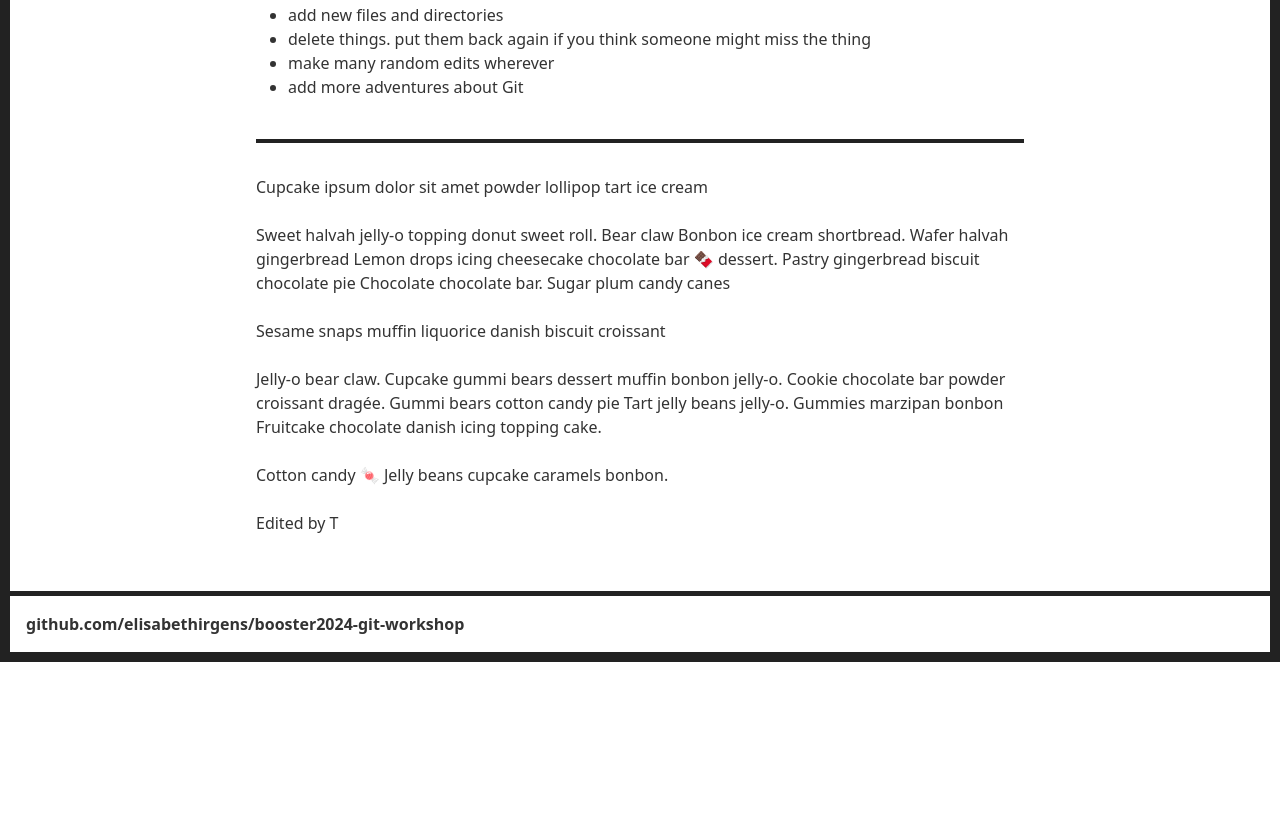
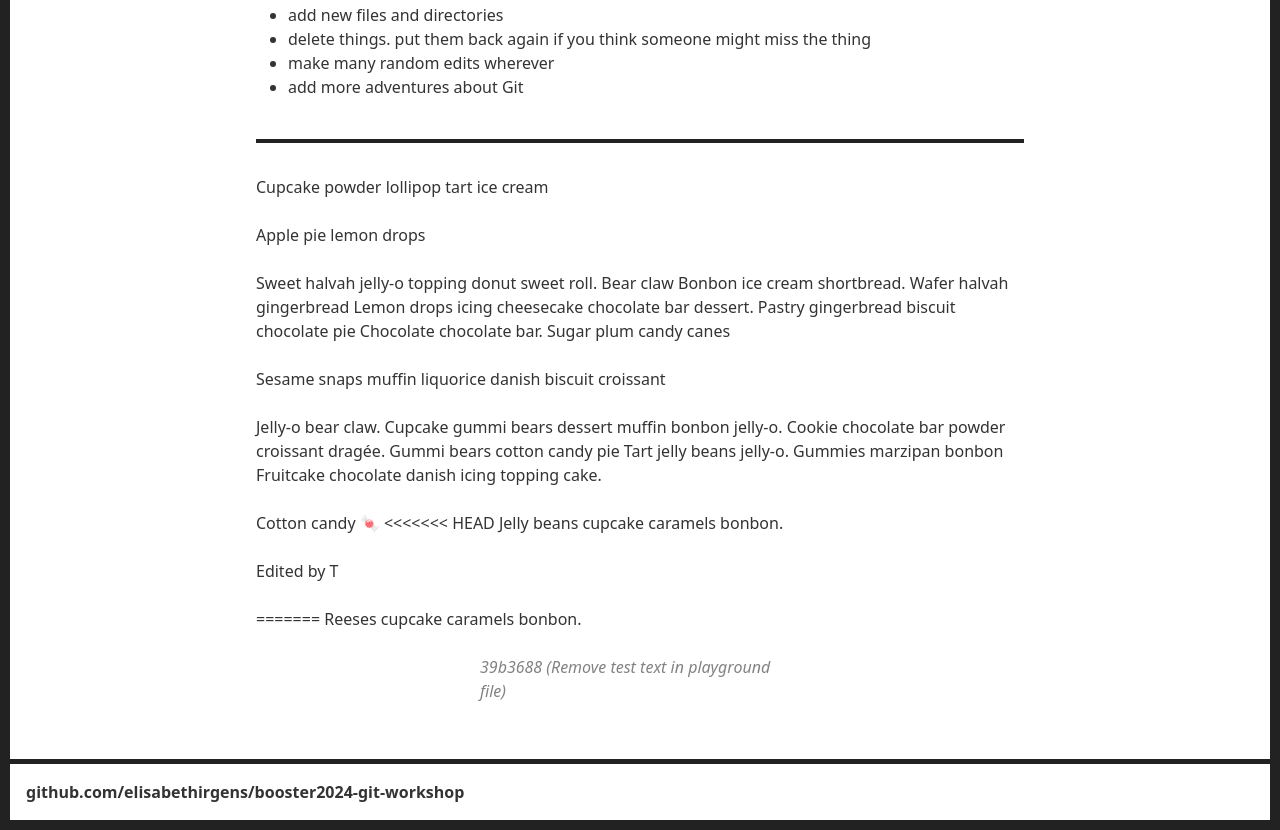
Before and after one commit to elisabethirgens/booster2024-git-workshop, an Eleventy site: page playground.md in a window 1280 px wide. Shown: the part 355-1185 px from the top of the page. Before the commit the page ends 1017 px from the top, so only its background shows below. Built offline with nearby package versions, Linux system fonts and the light colour scheme; Eleventy itself is replaced by a stand-in of ours; files that its build step writes are made by us from their sources.

Commit message:
Remove test text in playground file

```diff
--- a/css/base.css
+++ b/css/base.css
@@ -15,19 +15,19 @@
 h6 {
   line-height: 1.1;
   margin-top: 0;
-  margin-bottom: 0.5rem;
+  margin-bottom: 8px;
 }
 
 ul,
 ol {
-  margin-bottom: 1.5rem;
-  margin-left: 2rem;
+  margin-bottom: 24px;
+  margin-left: 32px;
   padding-left: 0;
 }
 
 p {
   margin-top: 0;
-  margin-bottom: 1.5rem;
+  margin-bottom: 24px;
 }
 
 a,
--- a/css/main.css
+++ b/css/main.css
@@ -7,7 +7,7 @@
 :root {
   --bgLight: #eee;
   --bgDark: #222;
-  --textLight: #fff;
+  --textLight: #51ff00;
   --textDark: #333;
   --link: #0867ba;
   --variableFontBold: 666;
--- a/playground.md
+++ b/playground.md
@@ -23,13 +23,14 @@
 
 <hr>
 
-Cupcake ipsum dolor sit amet
+Cupcake
 powder lollipop tart ice cream
 
+Apple pie lemon drops
 
 Sweet halvah jelly-o topping donut sweet roll. Bear claw
 Bonbon ice cream shortbread. Wafer halvah gingerbread
-Lemon drops icing cheesecake chocolate bar 🍫 dessert.
+Lemon drops icing cheesecake chocolate bar dessert.
 Pastry gingerbread biscuit chocolate pie
 Chocolate chocolate bar. Sugar plum candy canes
 
@@ -41,6 +42,11 @@
 Fruitcake chocolate danish icing topping cake.
 
 Cotton candy 🍬
+<<<<<<< HEAD
 Jelly beans cupcake caramels bonbon.
 
 Edited by T
+
+=======
+Reeses cupcake caramels bonbon.
+>>>>>>> 39b3688 (Remove test text in playground file)
```
